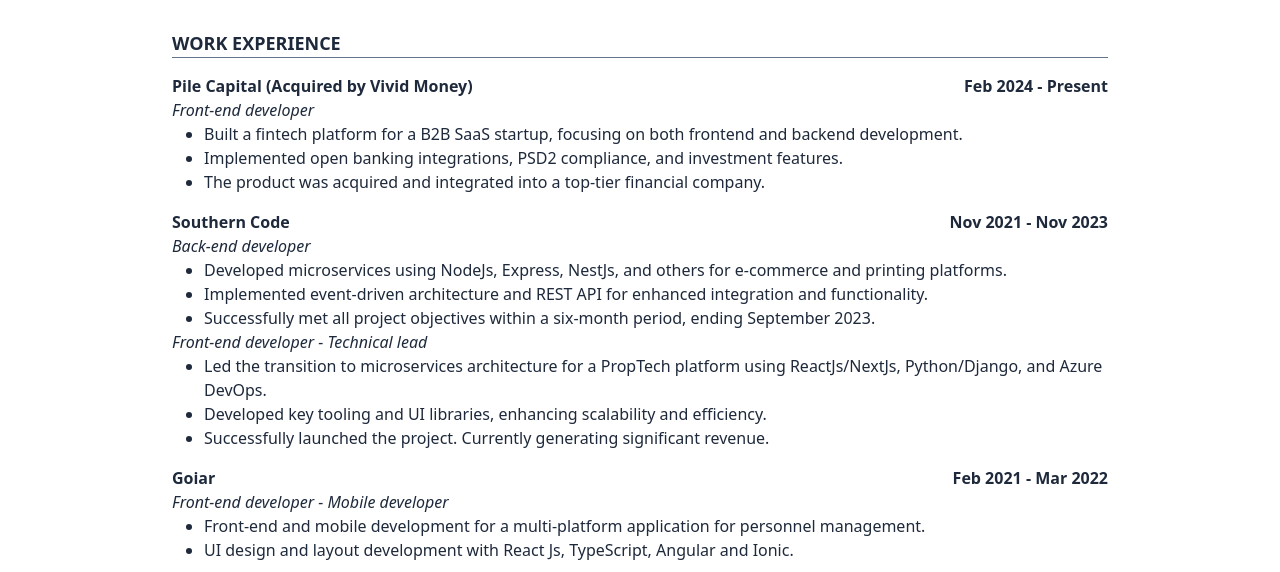
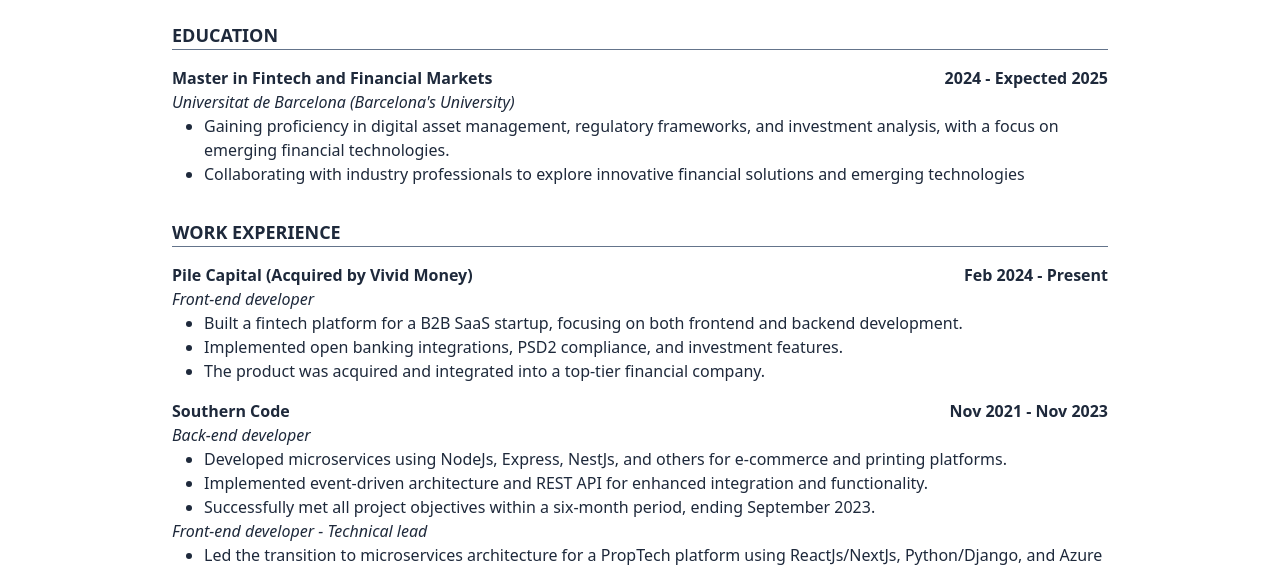
Before and after one commit to FabriBorgobello/curriculum-vitae, a plain HTML site: page index.html in a window 1280 px wide. Shown: the part 156-728 px from the top of the page. Drawn offline with Linux system fonts and the light colour scheme.

Commit message:
Add education section

```diff
--- a/index.html
+++ b/index.html
@@ -173,6 +173,33 @@
         </ul>
       </div>
     </header>
+    <section class="mt-6 space-y-4 print:mt-4 print:space-y-2">
+      <h2 class="text-lg font-bold border-b-slate-500 border-b-[1px] uppercase">
+        EDUCATION
+      </h2>
+      <article>
+        <div class="flex flex-col sm:flex-row sm:justify-between font-bold">
+          <h3>Master in Fintech and Financial Markets</h3>
+          <p>2024 - Expected 2025</p>
+        </div>
+        <div>
+          <h4 class="italic">
+            Universitat de Barcelona (Barcelona's University)
+          </h4>
+          <ul class="ml-8 list-disc">
+            <li>
+              Gaining proficiency in digital asset management, regulatory
+              frameworks, and investment analysis, with a focus on emerging
+              financial technologies.
+            </li>
+            <li>
+              Collaborating with industry professionals to explore innovative
+              financial solutions and emerging technologies
+            </li>
+          </ul>
+        </div>
+      </article>
+    </section>
     <section class="mt-8 space-y-4 print:mt-4 print:space-y-2">
       <h2 class="text-lg font-bold border-b-slate-500 border-b-[1px] uppercase">
         WORK EXPERIENCE
```
